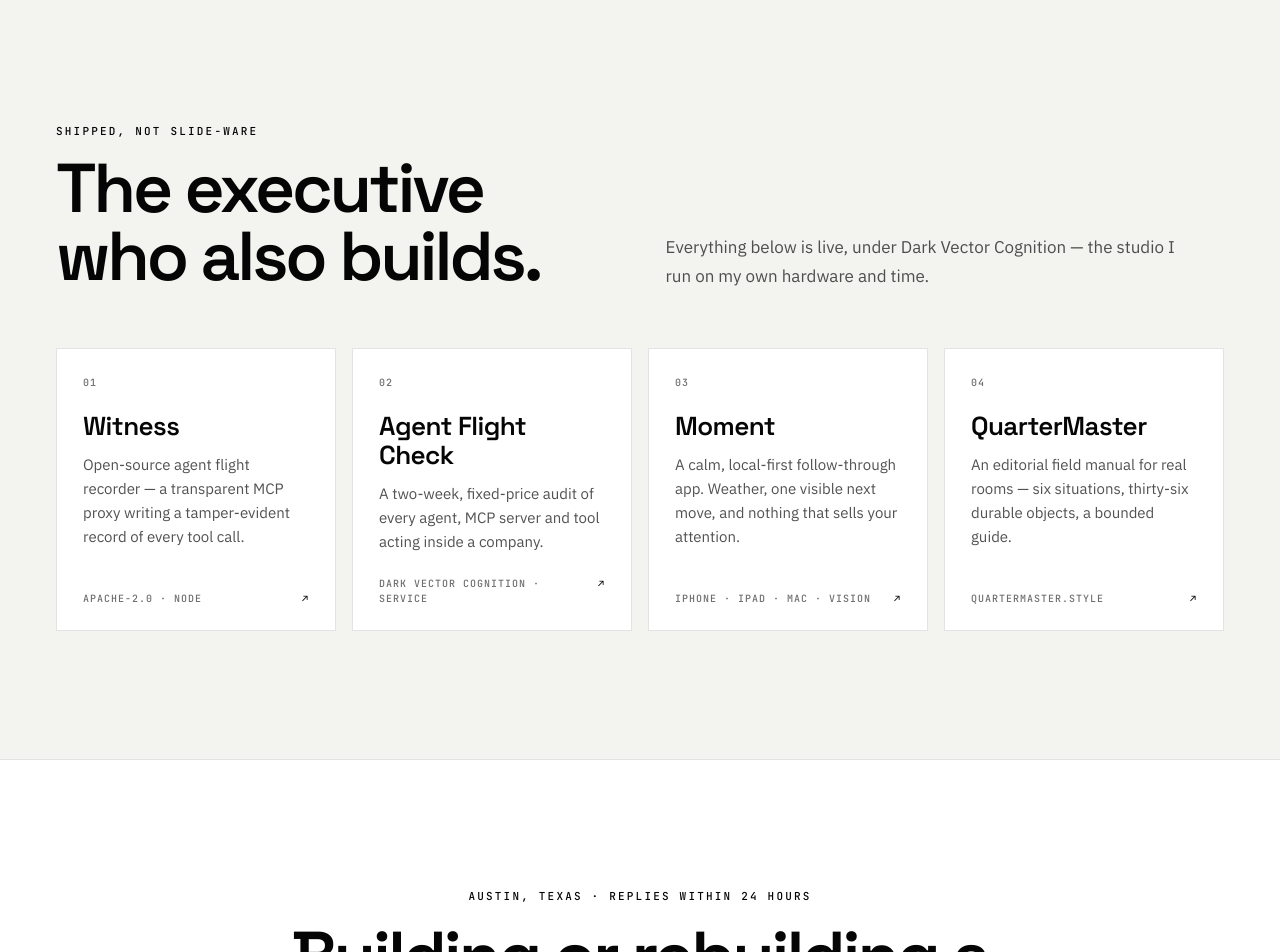
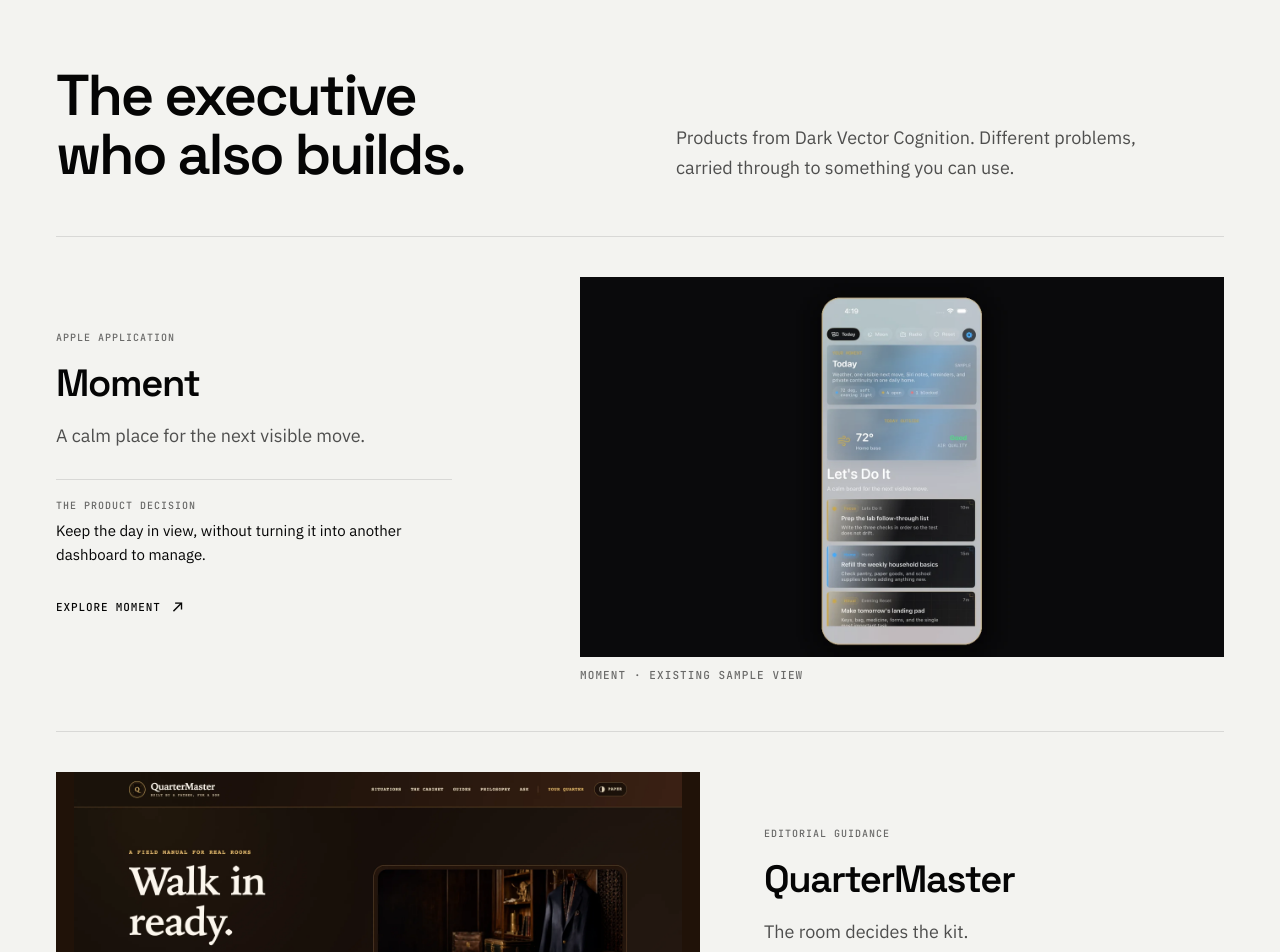
Before and after one commit to kunalnano/explorations, a React (Vite) app: page / in a window 1280 px wide. Shown: the part 2580-3532 px from the top of the page. Built offline with nearby package versions, Linux system fonts and the light colour scheme.

Commit message:
Add editorial product cases to Shipped section
Refs LOCAL-852

```diff
--- a/src/components/Home.jsx
+++ b/src/components/Home.jsx
@@ -1,5 +1,7 @@
 import { useState, useEffect, useCallback } from "react";
 import { C, F, L, T, pill, textLink, wordmark } from "../design.js";
+import momentSample from "../assets/shipped/moment-sample.webp";
+import quartermasterCapture from "../assets/shipped/quartermaster-desktop.webp";
 const CAREER = [
   { co: "Port.io", role: "Head of Technical Success, Americas", yr: "2025 \u2014 Present", live: true },
   { co: "Harness", role: "Senior Technical Program Manager", yr: "2024 \u2014 2025" },
@@ -241,39 +243,66 @@ function Thesis() {
   );
 }
 
-const BUILT = [
-  { name: "Witness", what: "Open-source agent flight recorder \u2014 a transparent MCP proxy writing a tamper-evident record of every tool call.", meta: "Apache-2.0 \u00B7 Node", href: "https://github.com/dark-vector-cognition/witness" },
-  { name: "Agent Flight Check", what: "A two-week, fixed-price audit of every agent, MCP server and tool acting inside a company.", meta: "Dark Vector Cognition \u00B7 service", href: "https://darkvectorcognition.ai/flight-check/" },
-  { name: "Moment", what: "A calm, local-first follow-through app. Weather, one visible next move, and nothing that sells your attention.", meta: "iPhone \u00B7 iPad \u00B7 Mac \u00B7 Vision", href: "https://apps.apple.com/us/app/id6779027217" },
-  { name: "QuarterMaster", what: "An editorial field manual for real rooms \u2014 six situations, thirty-six durable objects, a bounded guide.", meta: "quartermaster.style", href: "https://quartermaster.style" },
+const FEATURED_WORK = [
+  {
+    name: "Moment", category: "Apple application",
+    what: "A calm place for the next visible move.",
+    decision: "Keep the day in view, without turning it into another dashboard to manage.",
+    href: "https://apps.apple.com/us/app/id6779027217",
+    image: momentSample, width: 1600, height: 900,
+    alt: "Existing Moment sample view showing weather and a follow-through board",
+    caption: "Moment · Existing sample view", background: "#090909", fit: "cover",
+  },
+  {
+    name: "QuarterMaster", category: "Editorial guidance",
+    what: "The room decides the kit.",
+    decision: "Start with where someone is going, then help them choose what belongs there.",
+    href: "https://quartermaster.style",
+    image: quartermasterCapture, width: 2880, height: 1800,
+    alt: "Existing QuarterMaster homepage capture with its field manual and work-dinner scene",
+    caption: "QuarterMaster · Existing product capture", background: "#201208", fit: "contain",
+  },
 ];
 
 function Built() {
+  const narrow = useNarrow(760);
   return (
-    <section id="shipped" style={{ background: C.bgSoft, borderTop: `1px solid ${C.rule}`, padding: `${L.section} ${L.gutter}` }}>
+    <section id="shipped" style={{ background: C.bgSoft, borderTop: `1px solid ${C.rule}`, padding: `clamp(48px, 5.6vw, 80px) ${L.gutter} 72px` }}>
       <div style={{ maxWidth: L.max, margin: "0 auto" }}>
-        <SectionHead eyebrow="Shipped, not slide-ware" title="The executive who also builds.">
-          Everything below is live, under Dark Vector Cognition &mdash; the studio I run on my own hardware and time.
-        </SectionHead>
-        <div style={{ display: "grid", gridTemplateColumns: "repeat(auto-fit, minmax(min(100%, 250px), 1fr))", gap: 16 }}>
-          {BUILT.map((b, i) => (
-            <a key={b.name} href={b.href} target="_blank" rel="noopener noreferrer"
-              onMouseEnter={(e) => { e.currentTarget.style.borderColor = C.ink; }}
-              onMouseLeave={(e) => { e.currentTarget.style.borderColor = C.rule; }}
-              style={{
-                display: "flex", flexDirection: "column", minHeight: 260,
-                background: C.bg, border: `1px solid ${C.rule}`,
-                padding: "26px 26px 24px", textDecoration: "none",
-                transition: "border-color .2s ease",
-              }}>
-              <p style={T.meta}>{String(i + 1).padStart(2, "0")}</p>
-              <h3 style={{ ...T.h3, margin: "22px 0 12px" }}>{b.name}</h3>
-              <p style={{ ...T.small, margin: "0 0 22px" }}>{b.what}</p>
-              <p style={{ ...T.meta, marginTop: "auto", display: "flex", justifyContent: "space-between", gap: 12 }}>
-                <span>{b.meta}</span><span aria-hidden="true" style={{ color: C.ink }}>{"\u2197"}</span>
+        <div style={{ display: "grid", gridTemplateColumns: narrow ? "1fr" : "1fr 1fr", gap: narrow ? 20 : 72, alignItems: "end", marginBottom: narrow ? 32 : 52 }}>
+          <h2 style={{ ...T.h2, fontSize: "clamp(38px, 4.5vw, 64px)", lineHeight: 1.02, letterSpacing: "-0.04em" }}>The executive<br />who also builds.</h2>
+          <p style={{ ...T.body, fontSize: narrow ? 17 : 18, maxWidth: 460 }}>Products from Dark Vector Cognition. Different problems, carried through to something you can use.</p>
+        </div>
+        {FEATURED_WORK.map((work, i) => (
+          <article key={work.name} style={{ display: "grid", gridTemplateColumns: narrow ? "1fr" : i === 0 ? "5fr 7fr" : "7fr 5fr", gap: narrow ? 24 : 64, alignItems: "center", borderTop: `1px solid ${C.rule}`, padding: narrow ? "28px 0 36px" : "40px 0 48px" }}>
+            <figure style={{ margin: 0, minWidth: 0, order: narrow || i === 1 ? 0 : 1 }}>
+              <div style={{ height: narrow ? 315 : 380, background: work.background, overflow: "hidden" }}>
+                <img src={work.image} alt={work.alt} width={work.width} height={work.height} loading="lazy" decoding="async" style={{ display: "block", width: "100%", height: "100%", objectFit: work.fit }} />
+              </div>
+              <figcaption style={{ ...T.meta, fontSize: 11, paddingTop: 10 }}>{work.caption}</figcaption>
+            </figure>
+            <div style={{ minWidth: 0, order: narrow || i === 1 ? 1 : 0 }}>
+              <p style={{ ...T.meta, marginBottom: 18 }}>{work.category}</p>
+              <h3 style={{ ...T.h3, fontSize: narrow ? 32 : 38, lineHeight: 1.1, letterSpacing: "-0.035em", overflowWrap: "anywhere" }}>{work.name}</h3>
+              <p style={{ ...T.body, fontSize: narrow ? 17 : 18, maxWidth: "43ch", marginTop: 16 }}>{work.what}</p>
+              <p style={{ borderTop: `1px solid ${C.rule}`, margin: `${narrow ? 20 : 28}px 0 0`, paddingTop: 18, fontSize: 15, lineHeight: 1.6, maxWidth: "44ch" }}>
+                <span style={{ ...T.meta, display: "block", marginBottom: 6 }}>The product decision</span>
+                {work.decision}
               </p>
-            </a>
-          ))}
+              <a href={work.href} target="_blank" rel="noopener noreferrer" style={{ ...textLink, marginTop: 18, gap: 12 }}>Explore {work.name} <span aria-hidden="true" style={{ fontSize: 17 }}>{"\u2197"}</span></a>
+            </div>
+          </article>
+        ))}
+        <div style={{ display: "grid", gridTemplateColumns: narrow ? "1fr" : "1fr 1fr", gap: narrow ? 26 : 36, borderTop: `1px solid ${C.rule}`, paddingTop: 26 }}>
+          <div>
+            <h3 style={{ ...T.h3, fontSize: 22 }}>Witness</h3>
+            <p style={{ ...T.small, fontSize: 14, maxWidth: "48ch" }}>Software that makes agent activity inspectable.</p>
+            <a href="https://github.com/dark-vector-cognition/witness" target="_blank" rel="noopener noreferrer" style={{ ...textLink, marginTop: 6, gap: 12 }}>View the project <span aria-hidden="true" style={{ fontSize: 17 }}>{"\u2197"}</span></a>
+          </div>
+          <div>
+            <h3 style={{ ...T.h3, fontSize: 22 }}>Earlier advisory work</h3>
+            <p style={{ ...T.small, fontSize: 14, maxWidth: "48ch" }}>Agent Flight Check. A previous offer, shown here as part of the work rather than a current service.</p>
+          </div>
         </div>
       </div>
     </section>
```
Also changed, not shown: src/assets/shipped/moment-sample.webp (added), src/assets/shipped/quartermaster-desktop.webp (added).
